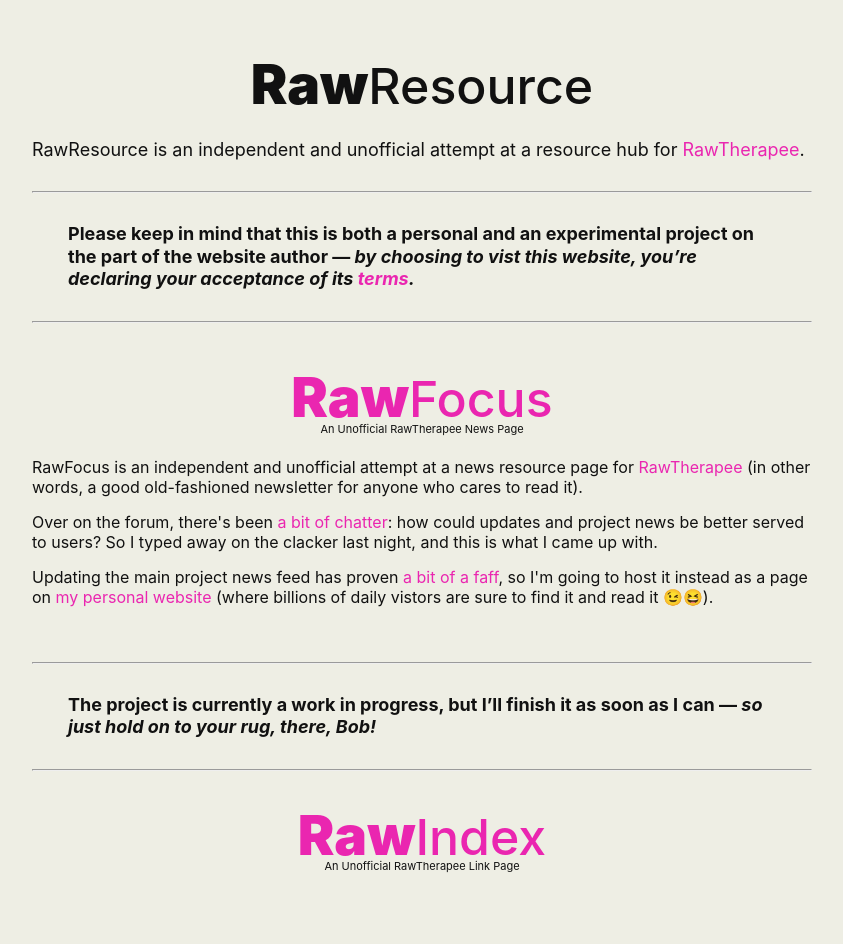
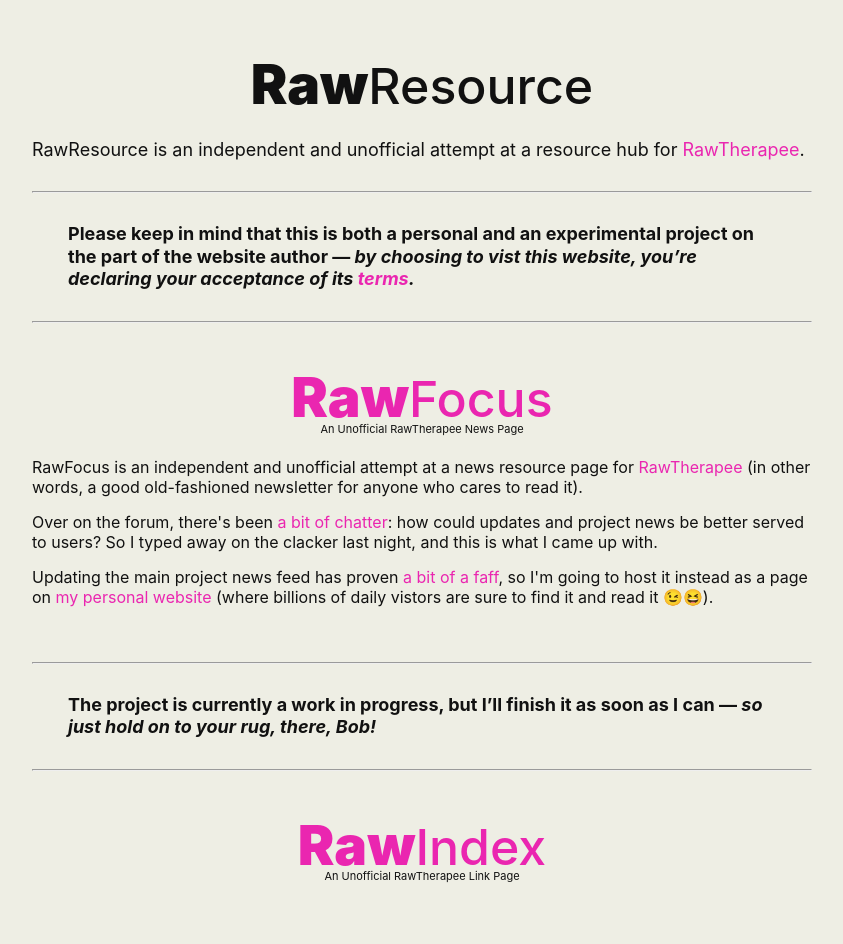
Before and after one commit to martbetz/martbetz.github.io, a Jekyll site: the page built from WIP/homepage.html, in a window 1280 px wide. Shown: the whole page, without its empty margins (218-1061 px from the left). Built offline with Jekyll 4.4.1, drawn with Linux system fonts in a browser that asks for light colours.

Commit message:
Update homepage.html

```diff
--- a/WIP/homepage.html
+++ b/WIP/homepage.html
@@ -71,7 +71,7 @@
 </span><hr></p>
 </font>
 
-<p style="margin-top: 20px;">
+<p style="margin-top: 40px;">
    <center>
       <a style="text-decoration:none" href="https://martbetz.github.io/WIP/rawindex.html"><span style="font-weight: 1000; font-size: 55px;">Raw</span><span style="font-weight: 500; font-size:50px;">Index</span></a>
    </center>
```
